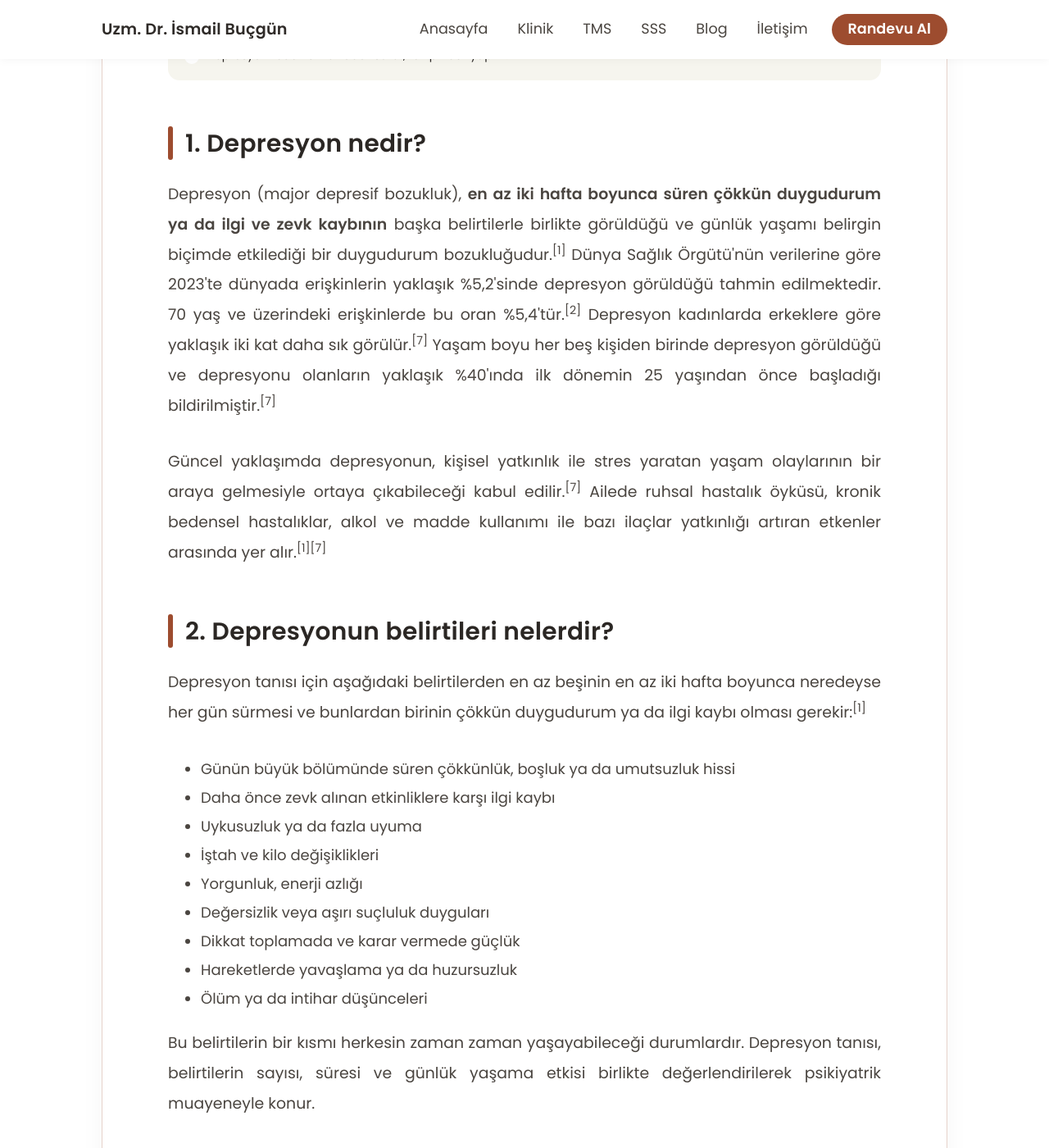
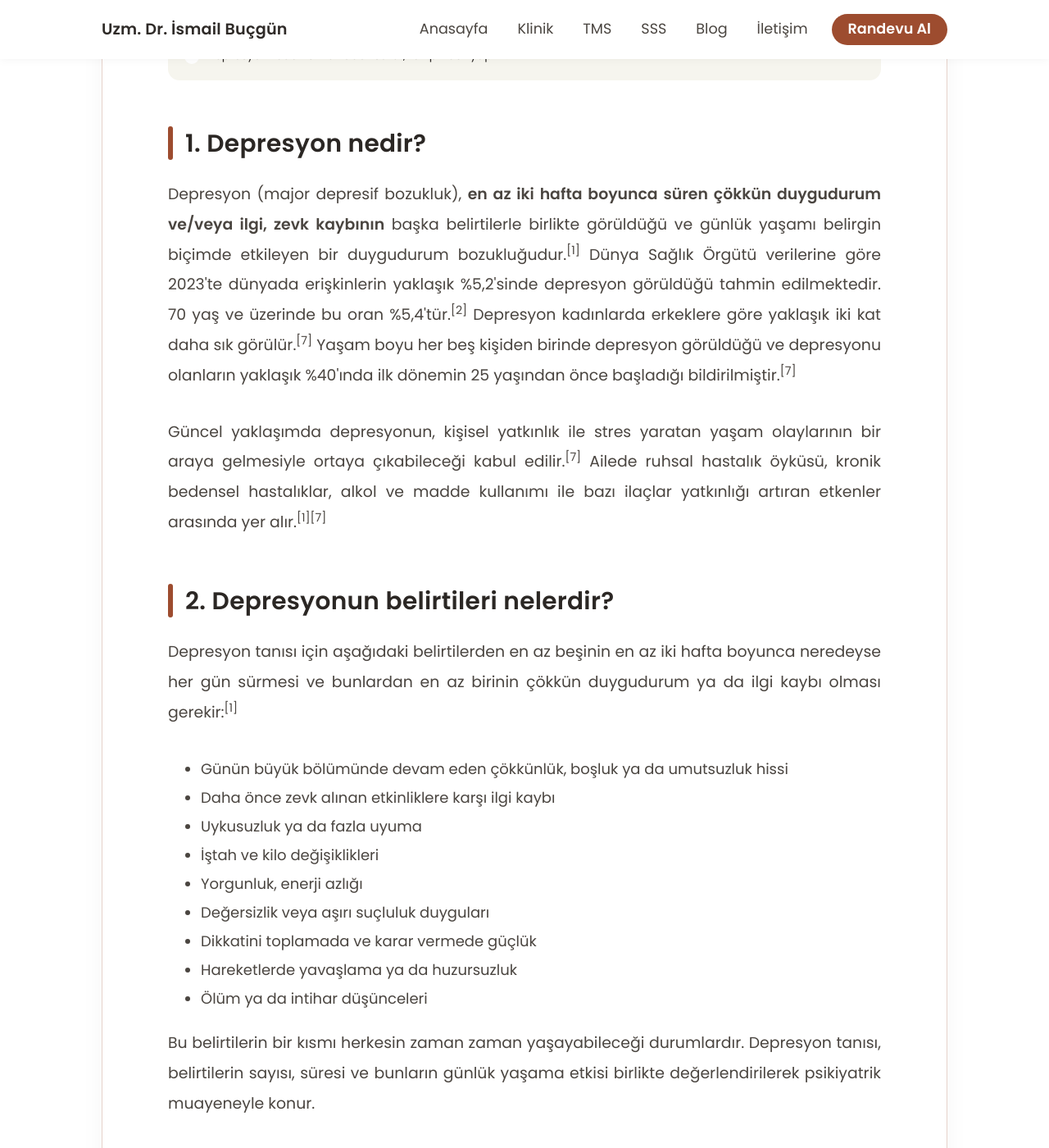
Before and after one commit to ibucgun/ibucgun.github.io, a Jekyll site: the page built from depresyon.html, in a window 1280 px wide and 1400 px high, scrolled down 598 px. Shown: the whole window at 82% size. Built offline with Jekyll 4.4.1, drawn with Linux system fonts in a browser that asks for light colours.

Commit message:
Update depresyon.html

```diff
--- a/depresyon.html
+++ b/depresyon.html
@@ -36,7 +36,7 @@ last_modified_at: 2026-10-26
 <h2 id="nedir">1. Depresyon nedir?</h2>
 
 <p>
-Depresyon (major depresif bozukluk), <b>en az iki hafta boyunca süren çökkün duygudurum ya da ilgi ve zevk kaybının</b> başka belirtilerle birlikte görüldüğü ve günlük yaşamı belirgin biçimde etkilediği bir duygudurum bozukluğudur.<sup>[1]</sup> Dünya Sağlık Örgütü'nün verilerine göre 2023'te dünyada erişkinlerin yaklaşık %5,2'sinde depresyon görüldüğü tahmin edilmektedir. 70 yaş ve üzerindeki erişkinlerde bu oran %5,4'tür.<sup>[2]</sup> Depresyon kadınlarda erkeklere göre yaklaşık iki kat daha sık görülür.<sup>[7]</sup> Yaşam boyu her beş kişiden birinde depresyon görüldüğü ve depresyonu olanların yaklaşık %40'ında ilk dönemin 25 yaşından önce başladığı bildirilmiştir.<sup>[7]</sup>
+Depresyon (major depresif bozukluk), <b>en az iki hafta boyunca süren çökkün duygudurum ve/veya ilgi, zevk kaybının</b> başka belirtilerle birlikte görüldüğü ve günlük yaşamı belirgin biçimde etkileyen bir duygudurum bozukluğudur.<sup>[1]</sup> Dünya Sağlık Örgütü verilerine göre 2023'te dünyada erişkinlerin yaklaşık %5,2'sinde depresyon görüldüğü tahmin edilmektedir. 70 yaş ve üzerinde bu oran %5,4'tür.<sup>[2]</sup> Depresyon kadınlarda erkeklere göre yaklaşık iki kat daha sık görülür.<sup>[7]</sup> Yaşam boyu her beş kişiden birinde depresyon görüldüğü ve depresyonu olanların yaklaşık %40'ında ilk dönemin 25 yaşından önce başladığı bildirilmiştir.<sup>[7]</sup>
 </p>
 
 <p>
@@ -46,23 +46,23 @@ Güncel yaklaşımda depresyonun, kişisel yatkınlık ile stres yaratan yaşam
 <h2 id="belirtiler">2. Depresyonun belirtileri nelerdir?</h2>
 
 <p>
-Depresyon tanısı için aşağıdaki belirtilerden en az beşinin en az iki hafta boyunca neredeyse her gün sürmesi ve bunlardan birinin çökkün duygudurum ya da ilgi kaybı olması gerekir:<sup>[1]</sup>
+Depresyon tanısı için aşağıdaki belirtilerden en az beşinin en az iki hafta boyunca neredeyse her gün sürmesi ve bunlardan en az birinin çökkün duygudurum ya da ilgi kaybı olması gerekir:<sup>[1]</sup>
 </p>
 
 <ul>
-  <li>Günün büyük bölümünde süren çökkünlük, boşluk ya da umutsuzluk hissi</li>
+  <li>Günün büyük bölümünde devam eden çökkünlük, boşluk ya da umutsuzluk hissi</li>
   <li>Daha önce zevk alınan etkinliklere karşı ilgi kaybı</li>
   <li>Uykusuzluk ya da fazla uyuma</li>
   <li>İştah ve kilo değişiklikleri</li>
   <li>Yorgunluk, enerji azlığı</li>
   <li>Değersizlik veya aşırı suçluluk duyguları</li>
-  <li>Dikkat toplamada ve karar vermede güçlük</li>
+  <li>Dikkatini toplamada ve karar vermede güçlük</li>
   <li>Hareketlerde yavaşlama ya da huzursuzluk</li>
   <li>Ölüm ya da intihar düşünceleri</li>
 </ul>
 
 <p>
-Bu belirtilerin bir kısmı herkesin zaman zaman yaşayabileceği durumlardır. Depresyon tanısı, belirtilerin sayısı, süresi ve günlük yaşama etkisi birlikte değerlendirilerek psikiyatrik muayeneyle konur.
+Bu belirtilerin bir kısmı herkesin zaman zaman yaşayabileceği durumlardır. Depresyon tanısı, belirtilerin sayısı, süresi ve bunların günlük yaşama etkisi birlikte değerlendirilerek psikiyatrik muayeneyle konur.
 </p>
 
 <h2 id="degerlendirme">3. Depresyonda değerlendirme nasıl yapılır?</h2>
```
